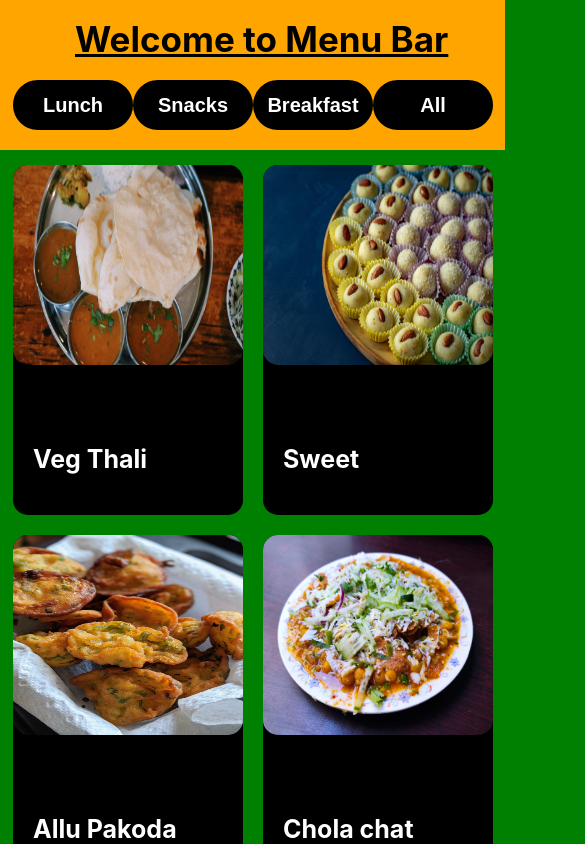
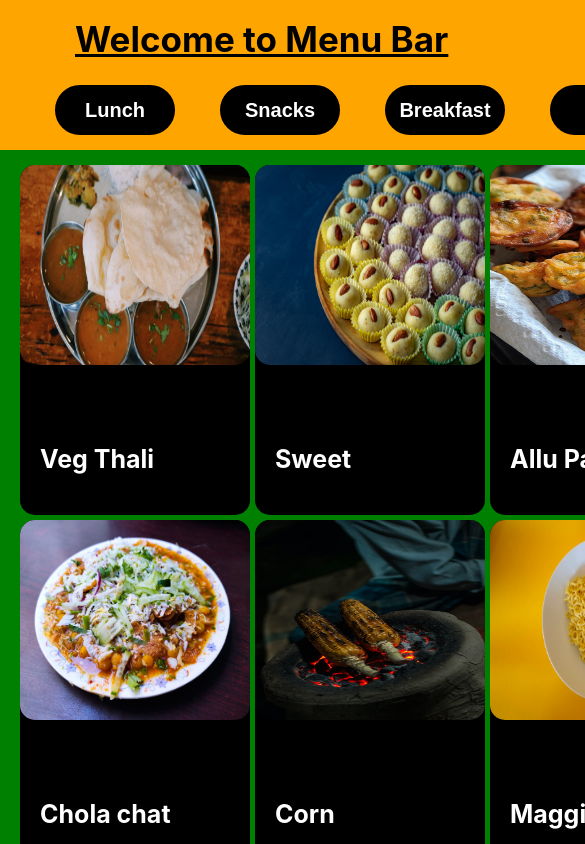
Before and after one commit to Coder2003Anujyoti/Hotel, a React (Create React App) app: page / in a window 390 px wide. Shown: the top 844 px of the page, 585 px wide, since content can reach past the window. Built offline with nearby package versions, Linux system fonts and the light colour scheme.

Commit message:
Update Rest.css

```diff
--- a/src/Rest.css
+++ b/src/Rest.css
@@ -1,6 +1,7 @@
-
+ @media screen and (max-width:999px)
+ {
     #container{
-      width:505px;
+      width:905px;
       height:150px;
       display: flex;
       flex-wrap:none;
@@ -9,6 +10,13 @@
       left:0px;
       top:0px;
       background-color:orange;
+    }
+    #button-container{
+        display:flex;
+        gap:45px;
+        position: absolute;
+        left:45px;
+        top:5px;
     }
     #rest{
       width:505px;
@@ -43,15 +51,15 @@
     }
 
     #image-containers{
-      width:505px;
+      width:905px;
       height:0px;
       position: absolute;
       top:150px;
-      left:8px;
+      left:15px;
       display: flex;
       flex-wrap:wrap;
       flex-direction:row;
-      gap:20px
+      gap:5px
     }
     #image-container{
       width:230px;
@@ -77,7 +85,7 @@
       left:0px;
       border-radius:15px;
     }
-
+}
     @media (min-width:1000px){
 
 
@@ -105,6 +113,7 @@
     }
     #op{
       position: absolute;
+      top:0px;
       left:320px;
       font-weight:bolder;
       font-size:65px;
```
